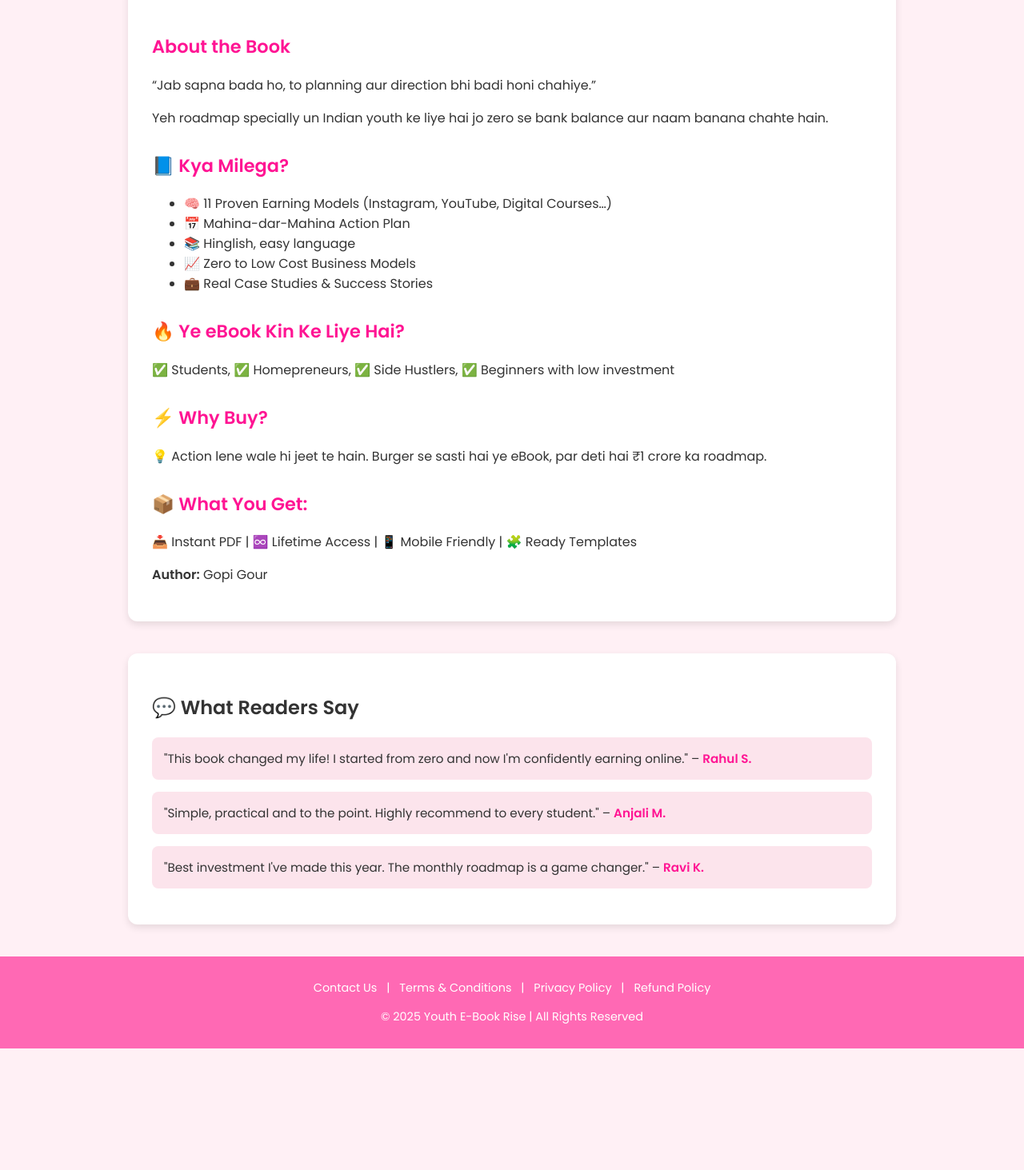
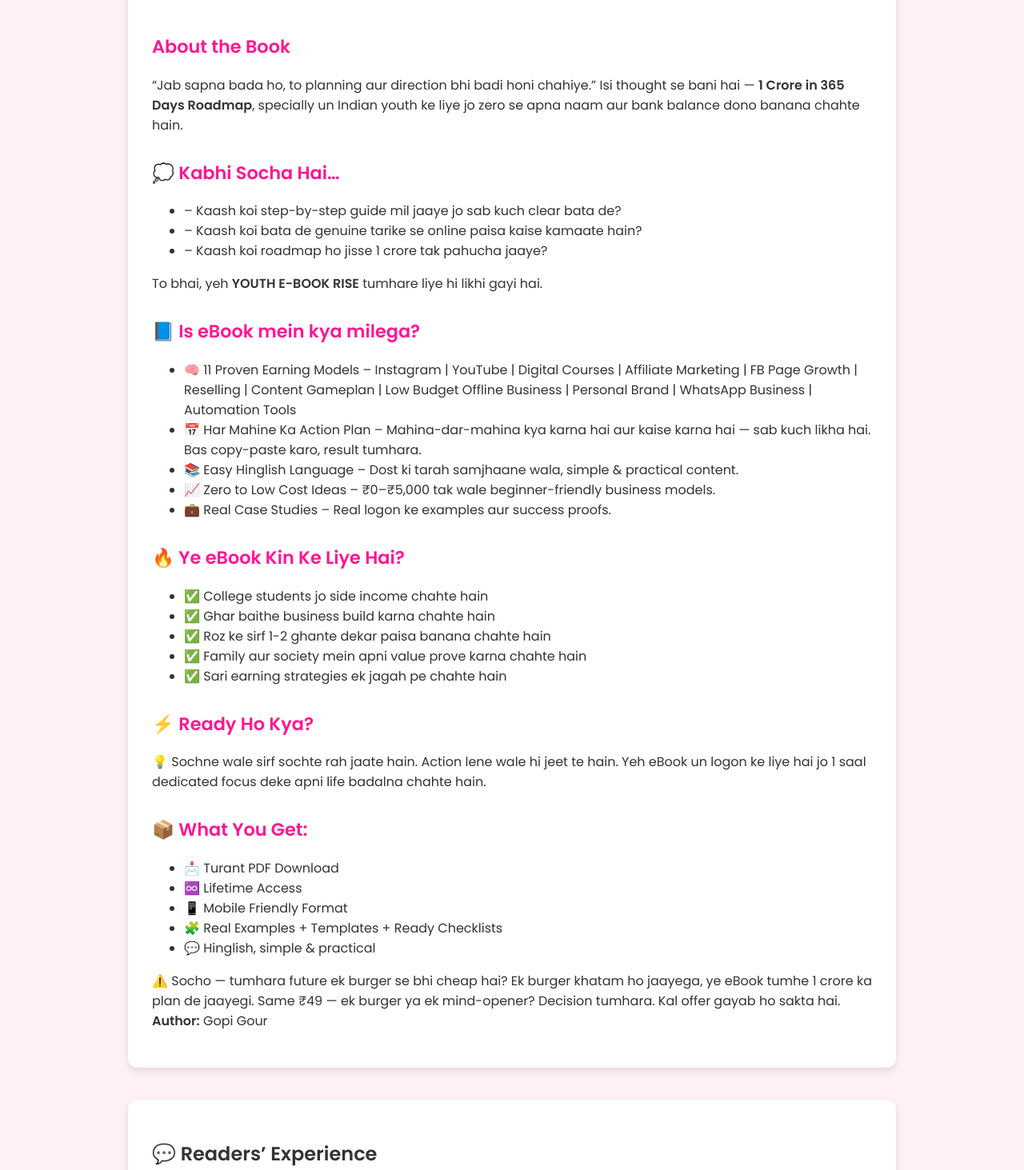
Before and after one commit to Saurabhgupta301/youth-ebook-rise, a website: page index.html in a window 1280 px wide. Shown: the part 620-2083 px from the top of the page at 80% size. Before the commit the page ends 1931 px from the top, so only its background shows below. Drawn offline with Linux system fonts and the light colour scheme.

Commit message:
Update index.html

```diff
--- a/index.html
+++ b/index.html
@@ -165,34 +165,80 @@
 
   <div class="content-text">
     <h2 class="section-title">About the Book</h2>
-    <p>“Jab sapna bada ho, to planning aur direction bhi badi honi chahiye.”</p>
-    <p>Yeh roadmap specially un Indian youth ke liye hai jo zero se bank balance aur naam banana chahte hain.</p>
+    <p>“Jab sapna bada ho, to planning aur direction bhi badi honi chahiye.” Isi thought se bani hai — <strong>1 Crore in 365 Days Roadmap</strong>, specially un Indian youth ke liye jo zero se apna naam aur bank balance dono banana chahte hain.</p>
 
-    <h2 class="section-title">📘 Kya Milega?</h2>
+    <h2 class="section-title">💭 Kabhi Socha Hai…</h2>
     <ul>
-      <li>🧠 11 Proven Earning Models (Instagram, YouTube, Digital Courses…)</li>
-      <li>📅 Mahina-dar-Mahina Action Plan</li>
-      <li>📚 Hinglish, easy language</li>
-      <li>📈 Zero to Low Cost Business Models</li>
-      <li>💼 Real Case Studies & Success Stories</li>
+      <li>– Kaash koi step-by-step guide mil jaaye jo sab kuch clear bata de?</li>
+      <li>– Kaash koi bata de genuine tarike se online paisa kaise kamaate hain?</li>
+      <li>– Kaash koi roadmap ho jisse 1 crore tak pahucha jaaye?</li>
+    </ul>
+    <p>To bhai, yeh <strong>YOUTH E-BOOK RISE</strong> tumhare liye hi likhi gayi hai.</p>
+
+    <h2 class="section-title">📘 Is eBook mein kya milega?</h2>
+    <ul>
+      <li>🧠 11 Proven Earning Models – Instagram | YouTube | Digital Courses | Affiliate Marketing | FB Page Growth | Reselling | Content Gameplan | Low Budget Offline Business | Personal Brand | WhatsApp Business | Automation Tools</li>
+      <li>📅 Har Mahine Ka Action Plan – Mahina-dar-mahina kya karna hai aur kaise karna hai — sab kuch likha hai. Bas copy-paste karo, result tumhara.</li>
+      <li>📚 Easy Hinglish Language – Dost ki tarah samjhaane wala, simple & practical content.</li>
+      <li>📈 Zero to Low Cost Ideas – ₹0–₹5,000 tak wale beginner-friendly business models.</li>
+      <li>💼 Real Case Studies – Real logon ke examples aur success proofs.</li>
     </ul>
 
     <h2 class="section-title">🔥 Ye eBook Kin Ke Liye Hai?</h2>
-    <p>✅ Students, ✅ Homepreneurs, ✅ Side Hustlers, ✅ Beginners with low investment</p>
+    <ul>
+      <li>✅ College students jo side income chahte hain</li>
+      <li>✅ Ghar baithe business build karna chahte hain</li>
+      <li>✅ Roz ke sirf 1-2 ghante dekar paisa banana chahte hain</li>
+      <li>✅ Family aur society mein apni value prove karna chahte hain</li>
+      <li>✅ Sari earning strategies ek jagah pe chahte hain</li>
+    </ul>
 
-    <h2 class="section-title">⚡ Why Buy?</h2>
-    <p>💡 Action lene wale hi jeet te hain. Burger se sasti hai ye eBook, par deti hai ₹1 crore ka roadmap.</p>
+    <h2 class="section-title">⚡ Ready Ho Kya?</h2>
+    <p>💡 Sochne wale sirf sochte rah jaate hain. Action lene wale hi jeet te hain. Yeh eBook un logon ke liye hai jo 1 saal dedicated focus deke apni life badalna chahte hain.</p>
 
     <h2 class="section-title">📦 What You Get:</h2>
-    <p>📥 Instant PDF | ♾️ Lifetime Access | 📱 Mobile Friendly | 🧩 Ready Templates</p>
-    <p><strong>Author:</strong> Gopi Gour</p>
+    <ul>
+      <li>📩 Turant PDF Download</li>
+      <li>♾️ Lifetime Access</li>
+      <li>📱 Mobile Friendly Format</li>
+      <li>🧩 Real Examples + Templates + Ready Checklists</li>
+      <li>💬 Hinglish, simple & practical</li>
+    </ul>
+    <p>⚠️ Socho — tumhara future ek burger se bhi cheap hai? Ek burger khatam ho jaayega, ye eBook tumhe 1 crore ka plan de jaayegi. Same ₹49 — ek burger ya ek mind-opener? Decision tumhara. Kal offer gayab ho sakta hai. <br><strong>Author:</strong> Gopi Gour</p>
   </div>
 
   <section class="testimonials">
-    <h2>💬 What Readers Say</h2>
-    <div class="testimonial">"This book changed my life! I started from zero and now I'm confidently earning online." – <strong>Rahul S.</strong></div>
-    <div class="testimonial">"Simple, practical and to the point. Highly recommend to every student." – <strong>Anjali M.</strong></div>
-    <div class="testimonial">"Best investment I've made this year. The monthly roadmap is a game changer." – <strong>Ravi K.</strong></div>
+    <h2>💬 Readers’ Experience</h2>
+
+    <div class="testimonial">
+      <img src="avatar1.jpg" alt="Rahul S" style="width:40px;height:40px;border-radius:50%;vertical-align:middle;margin-right:8px;">
+      <strong>Rahul S.</strong> ⭐⭐⭐⭐⭐
+      <p>"Pehle mujhe online earning impossible lagti thi, lekin is roadmap ne step-by-step guide karke mera mindset badal diya. 3 mahine mein mera first ₹50,000 aa gaya!"</p>
+    </div>
+
+    <div class="testimonial">
+      <img src="avatar2.jpg" alt="Anjali M" style="width:40px;height:40px;border-radius:50%;vertical-align:middle;margin-right:8px;">
+      <strong>Anjali M.</strong> ⭐⭐⭐⭐⭐
+      <p>"Simple aur clear explanation, bilkul dost ki tarah samjhaya gaya hai. Student hoke bhi main part-time earn kar pa rahi hoon. Highly recommend!"</p>
+    </div>
+
+    <div class="testimonial">
+      <img src="avatar3.jpg" alt="Ravi K" style="width:40px;height:40px;border-radius:50%;vertical-align:middle;margin-right:8px;">
+      <strong>Ravi K.</strong> ⭐⭐⭐⭐⭐
+      <p>"Main confuse tha kaunsa model choose karoon, is eBook ne sab sorted kar diya. Templates aur monthly plan ne meri growth fast kar di."</p>
+    </div>
+
+    <div class="testimonial">
+      <img src="avatar4.jpg" alt="Simran K" style="width:40px;height:40px;border-radius:50%;vertical-align:middle;margin-right:8px;">
+      <strong>Simran K.</strong> ⭐⭐⭐⭐⭐
+      <p>"49 rupaye mein aisa knowledge? Paisa vasool x100! Mujhe genuine earning strategies mil gayi jo kahin aur nahi milti."</p>
+    </div>
+
+    <div class="testimonial">
+      <img src="avatar5.jpg" alt="Arjun T" style="width:40px;height:40px;border-radius:50%;vertical-align:middle;margin-right:8px;">
+      <strong>Arjun T.</strong> ⭐⭐⭐⭐⭐
+      <p>"Mujhe laga scam hoga, par jab download kiya to realize hua ki yeh pure mehnat ka result hai. Action plan copy-paste karo, bas execute karo."</p>
+    </div>
   </section>
 
   <footer>
@@ -209,7 +255,7 @@
   <script>
     let count = 100;
     setInterval(() => {
-      count += Math.floor(Math.random() * 2) + 1; // adds 1-2 buyers per minute
+      count += Math.floor(Math.random() * 2) + 1;
       document.getElementById('buyerCount').textContent = count;
     }, 60000);
 
```
